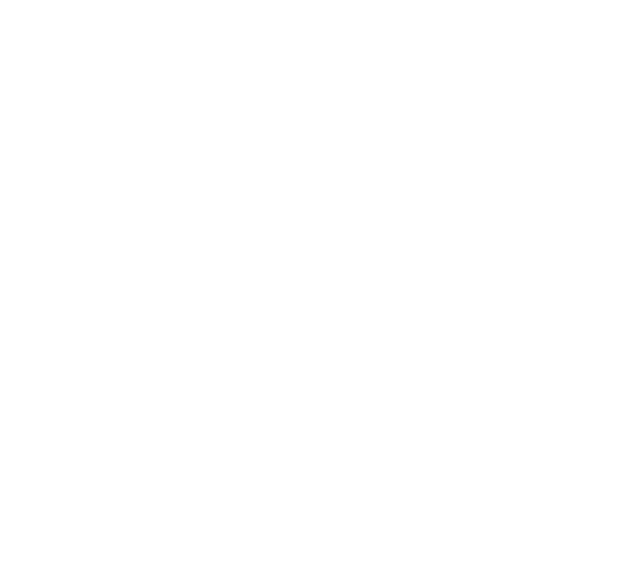
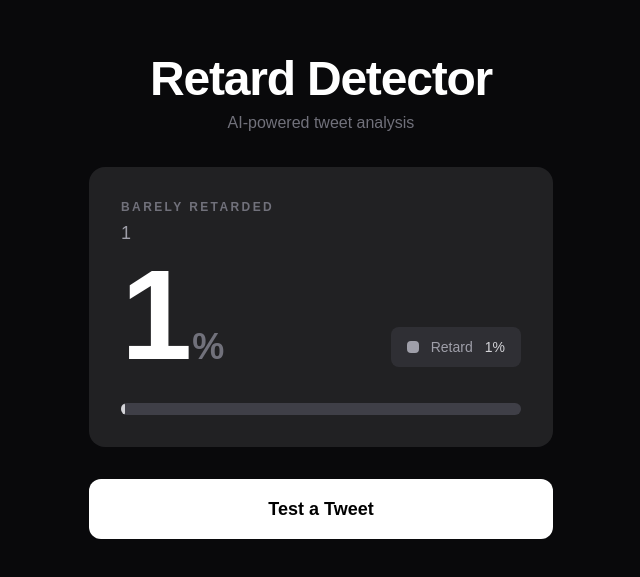
Before and after one commit to matthewmolinar/retard-detector, a Next.js app: page /r/1/1 in a window 1280 px wide. Before the commit this address had no page. Shown: the part 103-680 px from the top of the page, without its empty margins (319-959 px from the left). Built offline with nearby package versions, Linux system fonts and the light colour scheme.

Commit message:
Fix results page: render HTML with OG tags instead of redirecting

```diff
--- a/src/app/r/[handle]/[score]/page.tsx
+++ b/src/app/r/[handle]/[score]/page.tsx
@@ -1,5 +1,4 @@
 import { Metadata } from "next";
-import { redirect } from "next/navigation";
 
 type Props = {
   params: Promise<{ handle: string; score: string }>;
@@ -36,8 +35,57 @@
 }
 
 export default async function ResultPage({ params }: Props) {
-  const { score } = await params;
-  const num = parseInt(score, 10);
-  if (isNaN(num)) redirect("/");
-  redirect(`/?shared=true`);
+  const { handle, score } = await params;
+  const decodedHandle = decodeURIComponent(handle);
+  const num = parseInt(score, 10) || 0;
+
+  let verdict = "BARELY RETARDED";
+  if (num >= 90) verdict = "MAXIMUM RETARD DETECTED";
+  else if (num >= 70) verdict = "HIGHLY RETARDED";
+  else if (num >= 50) verdict = "MODERATELY RETARDED";
+  else if (num >= 30) verdict = "SLIGHT RETARD TENDENCIES";
+
+  return (
+    <div className="flex min-h-screen items-center justify-center bg-zinc-950">
+      <main className="flex w-full max-w-lg flex-col items-center gap-8 px-6 py-12">
+        <div className="text-center">
+          <h1 className="text-5xl font-black text-white tracking-tight">
+            Retard Detector
+          </h1>
+          <p className="mt-2 text-zinc-500">AI-powered tweet analysis</p>
+        </div>
+
+        <div className="w-full rounded-2xl bg-zinc-800/80 p-8">
+          <p className="mb-1 text-xs font-semibold uppercase tracking-[0.2em] text-zinc-500">
+            {verdict}
+          </p>
+          <p className="mb-1 text-lg text-zinc-400">{decodedHandle}</p>
+          <div className="flex items-end justify-between">
+            <p className="text-9xl font-black text-white leading-none">
+              {num}
+              <span className="text-4xl text-zinc-500">%</span>
+            </p>
+            <div className="mb-3 rounded-lg bg-zinc-700/50 px-4 py-2.5 flex items-center gap-3">
+              <span className="inline-block h-3 w-3 rounded-sm bg-zinc-400" />
+              <span className="text-sm text-zinc-400">Retard</span>
+              <span className="text-sm font-medium text-zinc-300">{num}%</span>
+            </div>
+          </div>
+          <div className="mt-6 h-3 w-full overflow-hidden rounded-full bg-zinc-700">
+            <div
+              className="h-full rounded-full bg-zinc-300"
+              style={{ width: `${num}%` }}
+            />
+          </div>
+        </div>
+
+        <a
+          href="/"
+          className="w-full rounded-xl bg-white px-6 py-4 text-center text-lg font-bold text-black transition-all hover:bg-zinc-200"
+        >
+          Test a Tweet
+        </a>
+      </main>
+    </div>
+  );
 }
```
